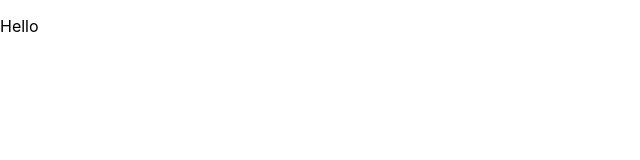
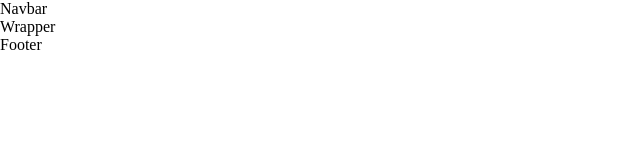
Before and after one commit to Alirezam58/cryptotrackingapp, a React (Create React App) app: page / in a window 1280 px wide. Shown: the top 160 px of the page, without its empty margins (0-640 px from the left). Built offline with nearby package versions, Linux system fonts and the light colour scheme.

Commit message:
Commit002_11.10.2025_AddComponents

```diff
--- a/src/App.jsx
+++ b/src/App.jsx
@@ -1,13 +1,20 @@
+import Footer from "./components/ui/Footer";
+import Navbar from "./components/ui/Navbar";
 
 
 function App() {
   return (
-    <div className="App">
-      <header className="App-header">
-        <p>
-          Hello
-        </p>
-      </header>
+    <div>
+      {/* Navbar */}
+      <Navbar />
+
+      {/* Wrapper */}
+      <div className="wrapper">
+        Wrapper
+      </div>
+
+      {/* Footer */}
+      <Footer />
     </div>
   );
 }
--- /dev/null
+++ b/src/components/ui/Footer.jsx
@@ -0,0 +1,11 @@
+import React from 'react'
+
+function Footer() {
+  return (
+    <div>
+      Footer
+    </div>
+  )
+}
+
+export default Footer
--- /dev/null
+++ b/src/components/ui/Navbar.jsx
@@ -0,0 +1,11 @@
+import React from 'react'
+
+function Navbar() {
+  return (
+    <div>
+      Navbar
+    </div>
+  )
+}
+
+export default Navbar
--- a/src/index.css
+++ b/src/index.css
@@ -1,13 +1,5 @@
-body {
+*{
+  padding: 0;
   margin: 0;
-  font-family: -apple-system, BlinkMacSystemFont, 'Segoe UI', 'Roboto', 'Oxygen',
-    'Ubuntu', 'Cantarell', 'Fira Sans', 'Droid Sans', 'Helvetica Neue',
-    sans-serif;
-  -webkit-font-smoothing: antialiased;
-  -moz-osx-font-smoothing: grayscale;
+  box-sizing: border-box;
 }
-
-code {
-  font-family: source-code-pro, Menlo, Monaco, Consolas, 'Courier New',
-    monospace;
-}
```
